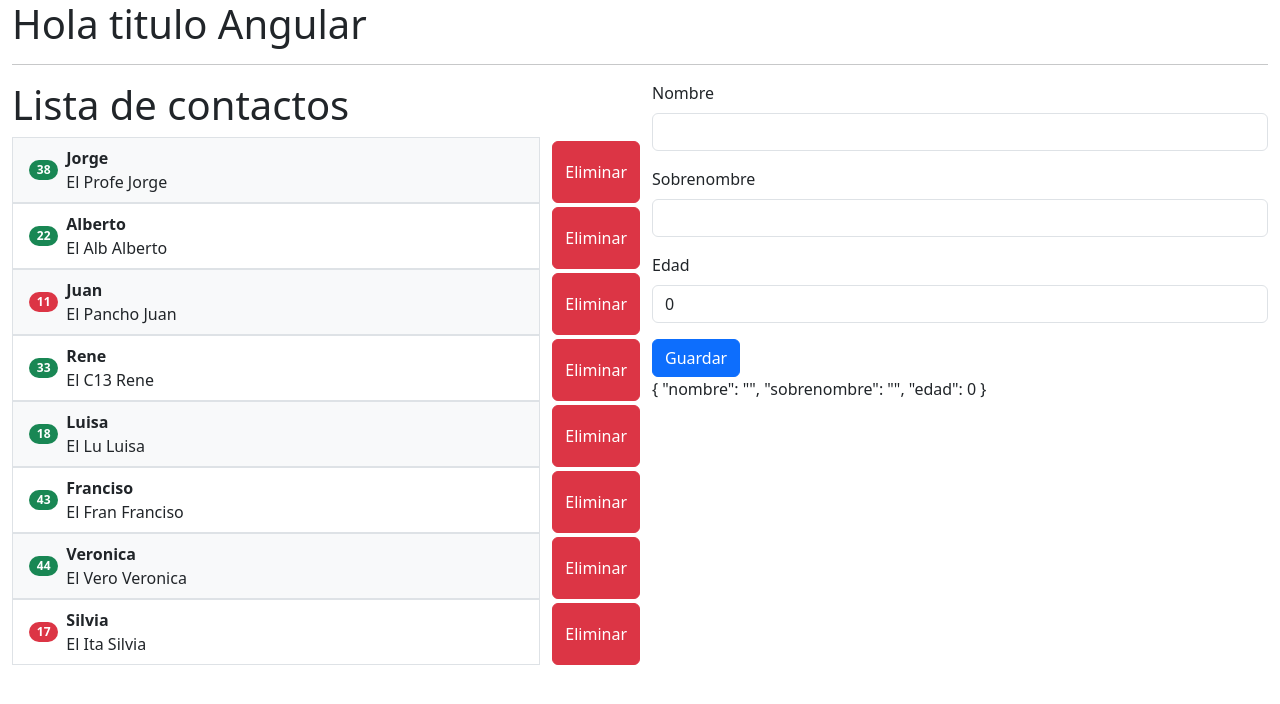
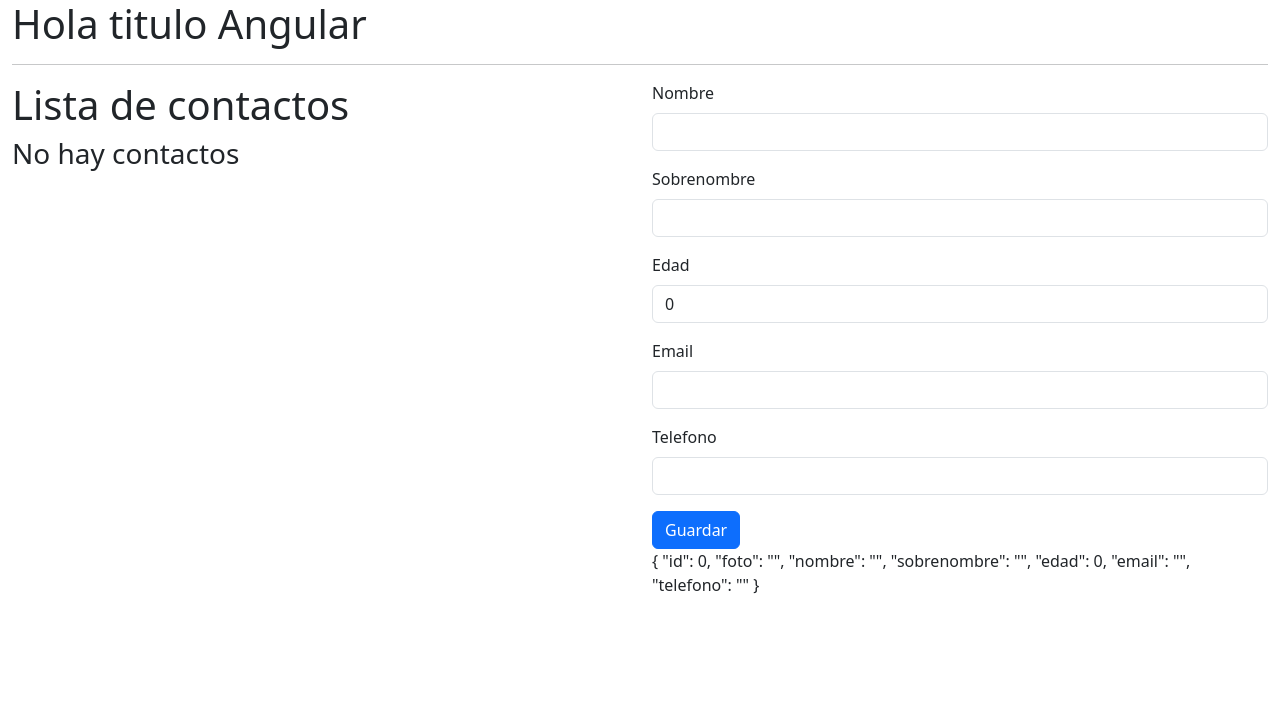
Before and after one commit to ucudal/contactos-front, an Angular app: page / in a window 1280 px wide. Shown: the top 704 px of the page. Built offline with nearby package versions, Linux system fonts and the light colour scheme.

Commit message:
nueva interface contacto

```diff
--- a/src/app/contacto/contacto-form/contacto-form.component.html
+++ b/src/app/contacto/contacto-form/contacto-form.component.html
@@ -14,6 +14,16 @@
         <input type="number" class="form-control" id="edad" name="edad" required="true" min="18"
         [(ngModel)]="contacto.edad">
     </div>
+    <div class="mb-3">
+        <label for="email" class="form-label">Email</label>
+        <input type="email" class="form-control" id="email" name="email"
+            required [(ngModel)]="contacto.email">
+    </div>
+    <div class="mb-3">
+        <label for="telefono" class="form-label">Telefono</label>
+        <input type="telefono" class="form-control" id="telefono" name="telefono"
+            required [(ngModel)]="contacto.telefono">
+    </div>
     <button type="submit" class="btn btn-primary">Guardar</button>
 </form>
 {{contacto | json}}
--- a/src/app/contacto/contacto-form/contacto-form.component.ts
+++ b/src/app/contacto/contacto-form/contacto-form.component.ts
@@ -5,12 +5,28 @@ import { Contacto } from 'src/interfaces/contacto';
   selector: 'app-contacto-form',
   templateUrl: './contacto-form.component.html',
 })
-export class ContactoFormComponent {
+export class ContactoFormComponent implements OnInit {
 
-  public contacto: Contacto = new Contacto("", "", 0);
+  public contacto: Contacto;
 
   @Output()
   public onNewContacto: EventEmitter<Contacto> = new EventEmitter<Contacto>();
+
+  constructor(){
+    this.contacto ={
+      id: 0,
+      foto: '',
+      nombre: '',
+      sobrenombre: '',
+      edad: 0,
+      email: '',
+      telefono: ''
+    };
+  }
+
+  ngOnInit(): void {
+
+  }
 
   emitContacto() {
     this.onNewContacto.emit(this.contacto);
@@ -18,7 +34,15 @@ export class ContactoFormComponent {
   }
 
   resetContacto() {
-    this.contacto = new Contacto("", "", 0);
+    this.contacto ={
+      id: 0,
+      foto: '',
+      nombre: '',
+      sobrenombre: '',
+      edad: 0,
+      email: '',
+      telefono: ''
+    };
   }
 
 }
--- a/src/app/contacto/contacto-view/contacto-view.component.ts
+++ b/src/app/contacto/contacto-view/contacto-view.component.ts
@@ -19,6 +19,6 @@ export class ContactoViewComponent implements OnInit {
 
 
   get description() {
-    return Contacto.getContactDescription(this.contacto);
+    return this.contacto.sobrenombre + ":" + this.contacto.nombre;
   }
 }
--- a/src/app/contacto/services/contacto.service.ts
+++ b/src/app/contacto/services/contacto.service.ts
@@ -8,14 +8,7 @@ export class ContactoService {
     constructor() { }
 
     public contactos: Contacto[] = [
-        new Contacto("Jorge", "Profe", 38),
-        new Contacto("Alberto", "Alb", 22),
-        new Contacto("Juan", "Pancho", 11),
-        new Contacto("Rene", "C13", 33),
-        new Contacto("Luisa", "lu", 18),
-        new Contacto("Franciso", "Fran", 43),
-        new Contacto("Veronica", "Vero", 44),
-        new Contacto("Silvia", "ita", 17),
+
       ]
 
       recibirContacto(contacto:Contacto):void {
--- a/src/interfaces/contacto.ts
+++ b/src/interfaces/contacto.ts
@@ -1,17 +1,9 @@
-export class Contacto {
-  constructor(
-    public nombre: string,
-    public sobrenombre: string,
-    public edad: number) {
-
-  }
-
-  get esMayor() {
-    return this.edad >= 18;
-  }
-
-  static getContactDescription(contacto: Contacto) {
-    return `El ${contacto.sobrenombre} ${contacto.nombre}`;
-  }
-
+export interface Contacto {
+  id:number;
+  foto: string;
+  nombre: string;
+  sobrenombre: string;
+  edad: number;
+  email: string;
+  telefono: string;
 }
```
Also changed, not shown: 1 other file (tests, documents, lock files or other folders).
